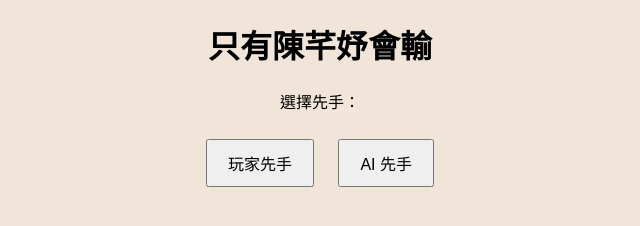
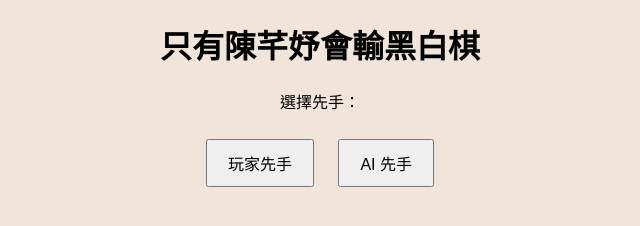
Before and after one commit to Evan950914/Evan-ai, a plain HTML site: page index.html in a window 1280 px wide. Shown: the whole page, without its empty margins (320-960 px from the left). Drawn offline with Linux system fonts and the light colour scheme.

Commit message:
更新 index.html

```diff
--- a/index.html
+++ b/index.html
@@ -2,18 +2,18 @@
 <html lang="zh-Hant">
 <head>
   <meta charset="UTF-8">
-  <title>地獄級黑白棋</title>
+  <title>只有陳芊妤會輸黑白棋</title>
   <link rel="stylesheet" href="othello-style.css">
 </head>
 <body>
   <div id="start-screen">
-    <h1>只有陳芊妤會輸</h1>
+    <h1>只有陳芊妤會輸黑白棋</h1>
     <p>選擇先手：</p>
     <button onclick="startGame('player')">玩家先手</button>
     <button onclick="startGame('ai')">AI 先手</button>
   </div>
   <div id="game-screen" style="display:none;">
-    <h2>地獄級黑白棋</h2>
+    <h2>只有陳芊妤會輸黑白棋</h2>
     <p>玩家分數：<span id="player-score">2</span> | AI 分數：<span id="ai-score">2</span></p>
     <canvas id="board" width="480" height="480"></canvas>
     <p id="status"></p>
```
